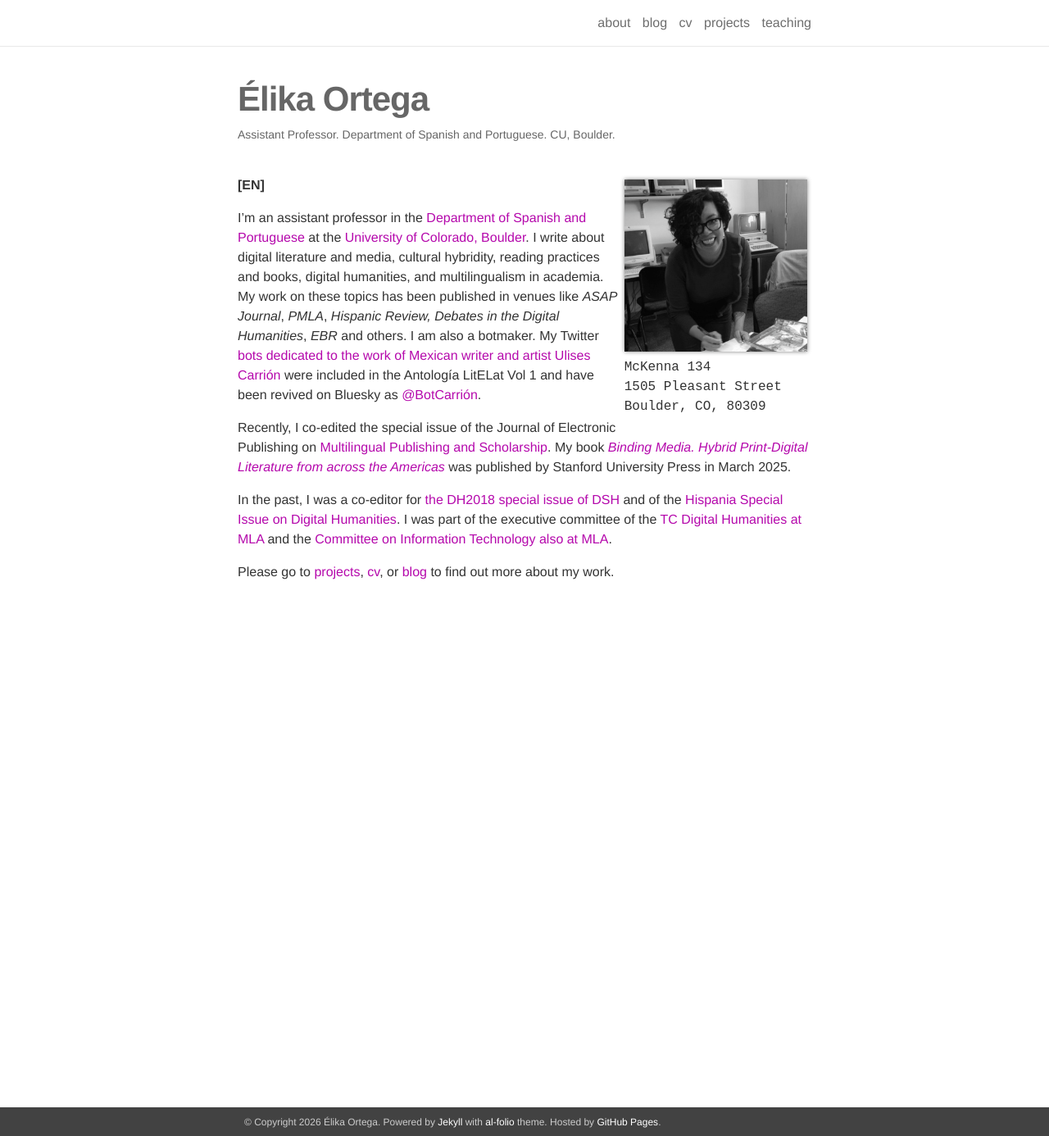
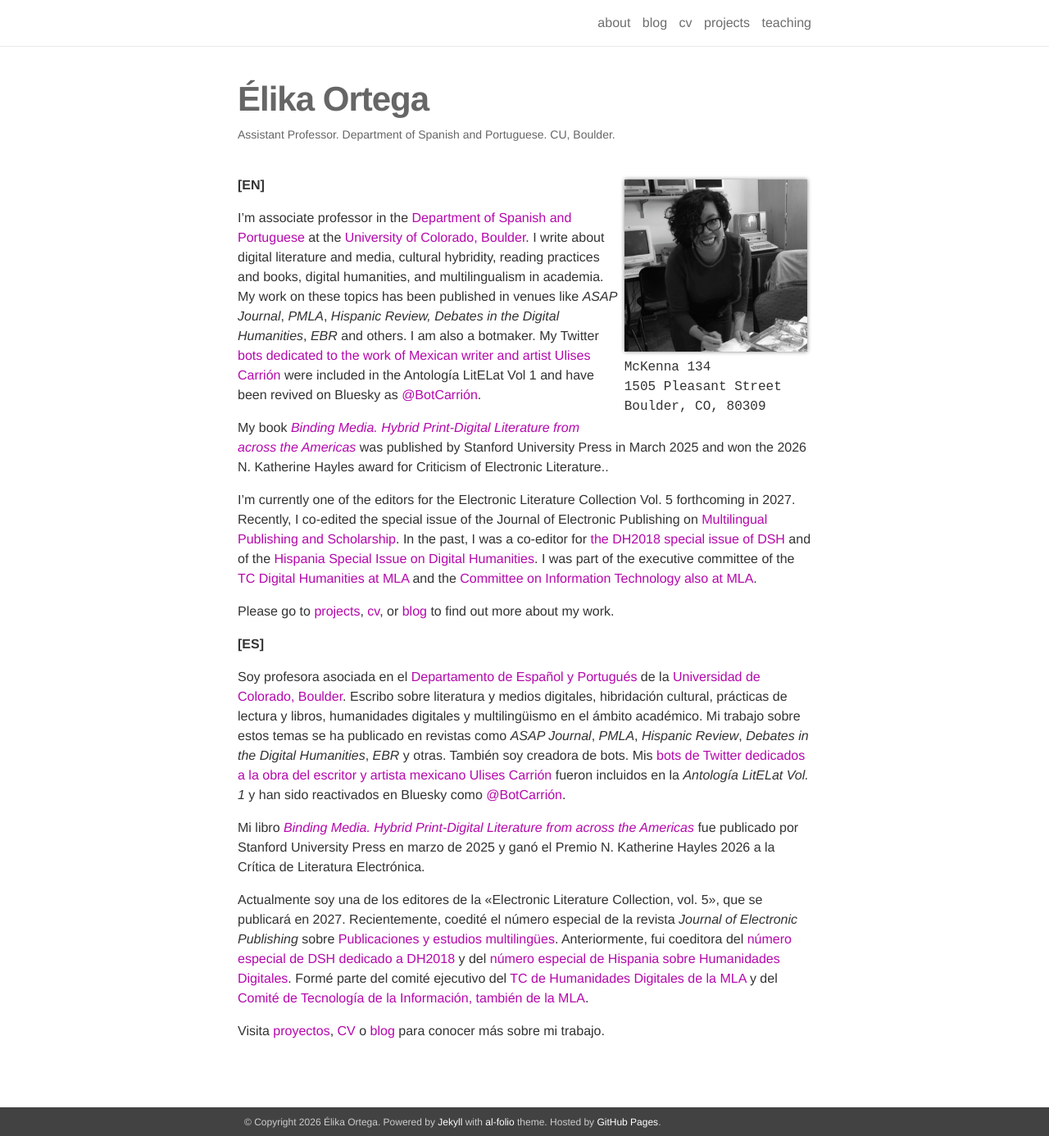
Before and after one commit to elikaortega/elikaortegadotnet, a Jekyll site: the page built from _pages/about.md, in a window 1280 px wide and 1386 px high. Shown: the whole window at 82% size. Built offline with Jekyll 4.4.1, drawn with Linux system fonts in a browser that asks for light colours; nearby versions of some CDN libraries.

Commit message:
Update about.md
updates about and added spanish translation

```diff
--- a/_pages/about.md
+++ b/_pages/about.md
@@ -18,10 +18,21 @@ social: false
 
 **[EN]**
 
-I'm an assistant professor in the [Department of Spanish and Portuguese](https://www.colorado.edu/spanish/) at the [University of Colorado, Boulder](https://www.colorado.edu/). I write about digital literature and media, cultural hybridity, reading practices and books, digital humanities, and multilingualism in academia. My work on these topics has been published in venues like *ASAP Journal*, *PMLA*, *Hispanic Review,* *Debates in the Digital Humanities*, *EBR* and others. I am also a botmaker. My Twitter [bots dedicated to the work of Mexican writer and artist Ulises Carrión](http://antologia.litelat.net/obra-10) were included in the Antología LitELat Vol 1 and have been revived on Bluesky as [@BotCarrión](https://bsky.app/profile/botcarrion.bsky.social/post/3lfpvdw3opm2l).
+I'm associate professor in the [Department of Spanish and Portuguese](https://www.colorado.edu/spanish/) at the [University of Colorado, Boulder](https://www.colorado.edu/). I write about digital literature and media, cultural hybridity, reading practices and books, digital humanities, and multilingualism in academia. My work on these topics has been published in venues like *ASAP Journal*, *PMLA*, *Hispanic Review,* *Debates in the Digital Humanities*, *EBR* and others. I am also a botmaker. My Twitter [bots dedicated to the work of Mexican writer and artist Ulises Carrión](http://antologia.litelat.net/obra-10) were included in the Antología LitELat Vol 1 and have been revived on Bluesky as [@BotCarrión](https://bsky.app/profile/botcarrion.bsky.social/post/3lfpvdw3opm2l).
 
-Recently, I co-edited the special issue of the Journal of Electronic Publishing on [Multilingual Publishing and Scholarship](https://journals.publishing.umich.edu/jep/). My book [*Binding Media. Hybrid Print-Digital Literature from across the Americas*](https://www.sup.org/books/binding-media) was published by Stanford University Press in March 2025.
+My book [*Binding Media. Hybrid Print-Digital Literature from across the Americas*](https://www.sup.org/books/binding-media) was published by Stanford University Press in March 2025 and won the 2026 N. Katherine Hayles award for Criticism of Electronic Literature..
 
-In the past, I was a co-editor for [the DH2018 special issue of DSH](https://academic.oup.com/dsh/issue/36/Supplement_1) and of the [Hispania Special Issue on Digital Humanities](https://www.aatsp.org/m/event_details.asp?id=1312622). I was part of the executive committee of the [TC Digital Humanities at MLA](https://mla.hcommons.org/groups/digital-humanities/) and the [Committee on Information Technology also at MLA](https://www.mla.org/About-Us/Governance/Committees/Committee-Listings/Professional-Issues/Committee-on-Information-Technology).
+I'm currently one of the editors for the Electronic Literature Collection Vol. 5 forthcoming in 2027. Recently, I co-edited the special issue of the Journal of Electronic Publishing on [Multilingual Publishing and Scholarship](https://journals.publishing.umich.edu/jep/). In the past, I was a co-editor for [the DH2018 special issue of DSH](https://academic.oup.com/dsh/issue/36/Supplement_1) and of the [Hispania Special Issue on Digital Humanities](https://www.aatsp.org/m/event_details.asp?id=1312622). I was part of the executive committee of the [TC Digital Humanities at MLA](https://mla.hcommons.org/groups/digital-humanities/) and the [Committee on Information Technology also at MLA](https://www.mla.org/About-Us/Governance/Committees/Committee-Listings/Professional-Issues/Committee-on-Information-Technology).
 
 Please go to [projects](https://elikaortega.net/projects/), [cv](https://elikaortega.net/cv/), or [blog](https://elikaortega.net/blog/) to find out more about my work.
+
+
+**[ES]**
+
+Soy profesora asociada en el [Departamento de Español y Portugués](https://www.colorado.edu/spanish/) de la [Universidad de Colorado, Boulder](https://www.colorado.edu/). Escribo sobre literatura y medios digitales, hibridación cultural, prácticas de lectura y libros, humanidades digitales y multilingüismo en el ámbito académico. Mi trabajo sobre estos temas se ha publicado en revistas como *ASAP Journal*, *PMLA*, *Hispanic Review*, *Debates in the Digital Humanities*, *EBR* y otras. También soy creadora de bots. Mis [bots de Twitter dedicados a la obra del escritor y artista mexicano Ulises Carrión](http://antologia.litelat.net/obra-10) fueron incluidos en la *Antología LitELat Vol. 1* y han sido reactivados en Bluesky como [@BotCarrión](https://bsky.app/profile/botcarrion.bsky.social/post/3lfpvdw3opm2l).
+
+Mi libro [*Binding Media. Hybrid Print-Digital Literature from across the Americas*](https://www.sup.org/books/binding-media) fue publicado por Stanford University Press en marzo de 2025 y ganó el Premio N. Katherine Hayles 2026 a la Crítica de Literatura Electrónica.
+
+Actualmente soy una de los editores de la «Electronic Literature Collection, vol. 5», que se publicará en 2027. Recientemente, coedité el número especial de la revista *Journal of Electronic Publishing* sobre [Publicaciones y estudios multilingües](https://journals.publishing.umich.edu/jep/). Anteriormente, fui coeditora del [número especial de DSH dedicado a DH2018](https://academic.oup.com/dsh/issue/36/Supplement_1) y del [número especial de Hispania sobre Humanidades Digitales](https://www.aatsp.org/m/event_details.asp?id=1312622). Formé parte del comité ejecutivo del [TC de Humanidades Digitales de la MLA](https://mla.hcommons.org/groups/digital-humanities/) y del [Comité de Tecnología de la Información, también de la MLA](https://www.mla.org/About-Us/Governance/Committees/Committee-Listings/Professional-Issues/Committee-on-Information-Technology).
+
+Visita [proyectos](https://elikaortega.net/projects/), [CV](https://elikaortega.net/cv/) o [blog](https://elikaortega.net/blog/) para conocer más sobre mi trabajo.
```
